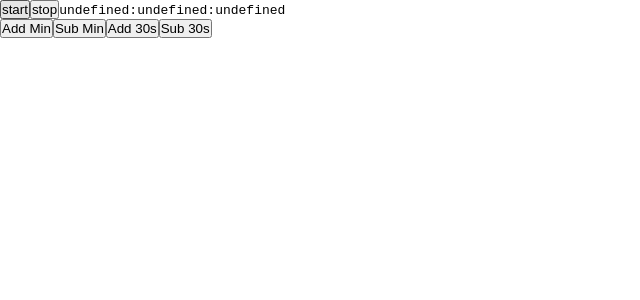
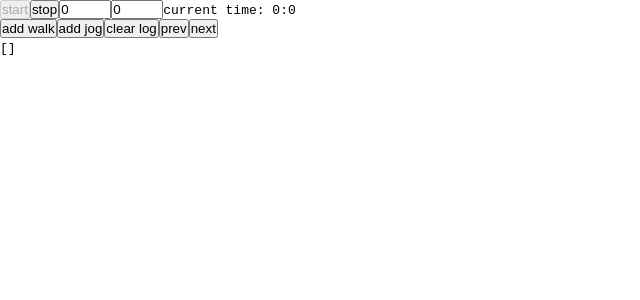
Before and after one commit to coltonleach/cardio-app, a Vue app: page / in a window 1280 px wide. Shown: the top 300 px of the page, without its empty margins (0-640 px from the left). Built offline with nearby package versions, Linux system fonts and the light colour scheme.

Commit message:
added extra button functionality

```diff
--- a/src/components/Timer.vue
+++ b/src/components/Timer.vue
@@ -1,13 +1,17 @@
-<script>
+<script setup>
 import { ref } from 'vue'
-const time = ref(null)
+
+const timeLog = ref([])
+const activePart = ref({})
 const goalDate = ref(null)
 const timer = ref(null)
 const startBtn = ref(null)
 const stopBtn = ref(null)
 const hours = ref(0)
-const minutes = ref(1)
+const minutes = ref(0)
 const seconds = ref(0)
+const minutesInput = ref(null)
+const secondsInput = ref(null)
 const difference = ref(null)
 
 const handleStart = () => {
@@ -21,6 +25,8 @@ const handleStart = () => {
     difference.value = goalDate.value - new Date()
     if (difference.value <= 0) {
       clearInterval(timer.value)
+      minutes.value = 0
+      seconds.value = 0
     }
     hours.value = Math.floor(
       (difference.value % (1000 * 60 * 60 * 24)) / (1000 * 60 * 60)
@@ -35,16 +41,71 @@ const handleStart = () => {
 const handleStop = () => {
   clearInterval(timer.value)
 }
+
+const handleMinuteInput = (event) => {
+  minutes.value = event.target.value
+}
+
+const handleSecondInput = (event) => {
+  seconds.value = event.target.value
+}
+
+const handleAdd = (type) => {
+  timeLog.value.push({
+    type: type,
+    minutes: minutes.value,
+    seconds: seconds.value,
+    id: timeLog.value.length,
+    active: timeLog.value.length === 0 ? true : false,
+  })
+  secondsInput.value.value = 0
+  minutesInput.value.value = 0
+  seconds.value = 0
+  minutes.value = 0
+}
+
+const handleClearLog = () => {
+  timeLog.value = []
+}
+
+const handlePrevious = () => {
+  console.log('prev')
+}
+
+const handleNext = () => {}
 </script>
 <template>
-  <button @click="handleStart" ref="startBtn">start</button>
+  <button :disabled="timeLog.length <= 0" @click="handleStart" ref="startBtn">
+    start
+  </button>
   <button @click="handleStop" ref="stopBtn">stop</button>
-  <code>{{ `${hours}:${minutes}:${seconds}` }}<br /></code>
-  <div>
-    <button @click="minutes++">Add Min</button>
-    <button @click="minutes--">Sub Min</button>
-    <button @click="seconds += 30">Add 30s</button>
-    <button @click="seconds -= 30">Sub 30s</button>
-  </div>
+  <input
+    type="number"
+    name="minutes"
+    id="minutes"
+    min="00"
+    max="60"
+    value="0"
+    ref="minutesInput"
+    @input="handleMinuteInput"
+  />
+  <input
+    type="number"
+    name="seconds"
+    id="seconds"
+    min="00"
+    max="59"
+    value="0"
+    ref="secondsInput"
+    @change="(e) => handleSecondInput(e)"
+  />
+  <code>current time: {{ `${minutes}:${seconds}` }}<br /></code>
+  <button @click="handleAdd('walk')">add walk</button>
+  <button @click="handleAdd('jog')">add jog</button>
+  <button @click="handleClearLog">clear log</button>
+  <button @click="handlePrevious">prev</button>
+  <button @click="handleNext">next</button>
+  <br />
+  <code>{{ timeLog }}</code>
 </template>
 <style></style>
```
